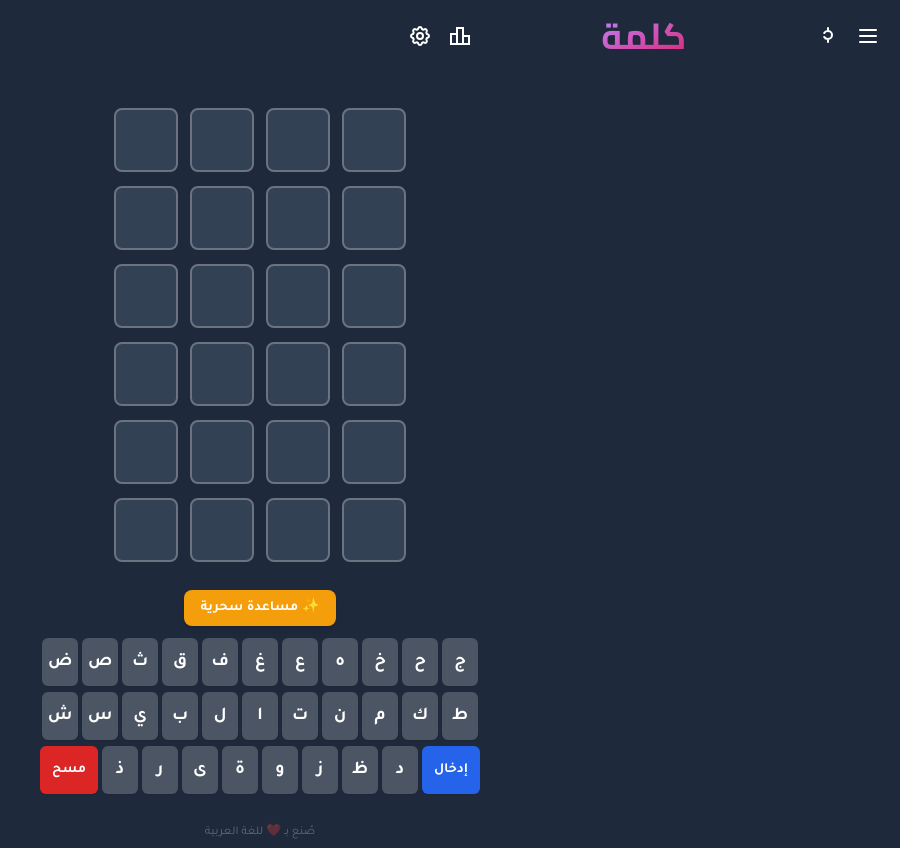
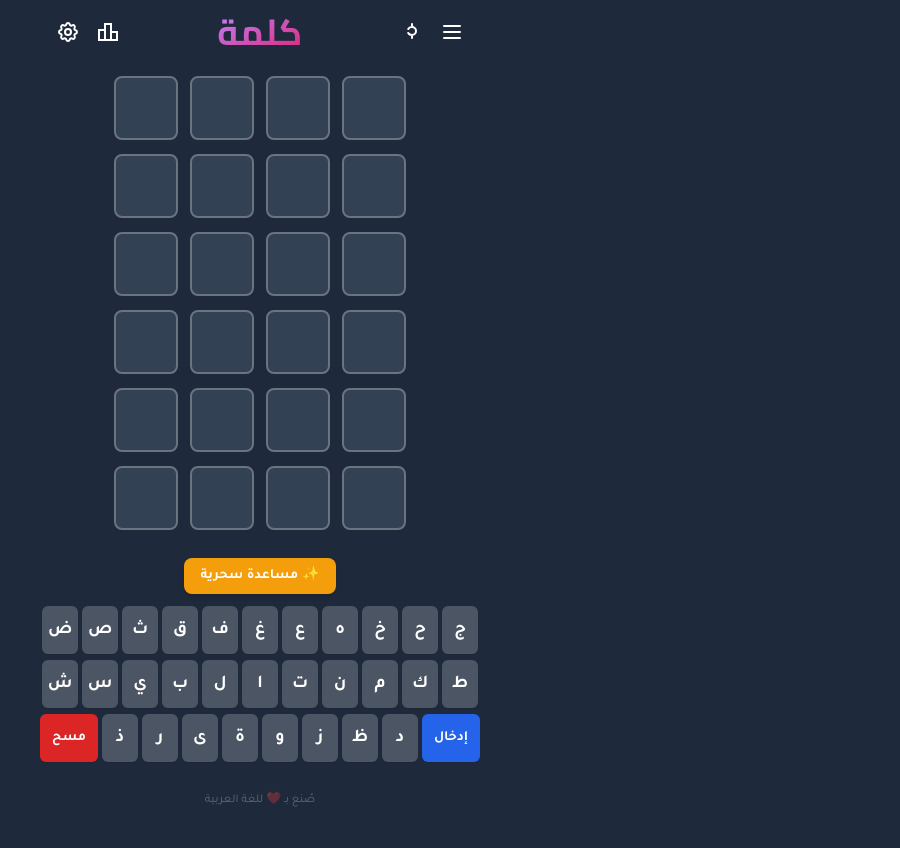
Before and after one commit to kaledh4/GAME_WORD, a React (Create React App) app: page / in a window 1280 px wide. Shown: the whole page, without its empty margins (380-1280 px from the left). After the commit the page ends 816 px from the top, so only its background shows below. Built offline with nearby package versions, Linux system fonts and the light colour scheme.

Commit message:
Align header with game board (max-w-md, centered)

```diff
--- a/src/components/Header.tsx
+++ b/src/components/Header.tsx
@@ -7,7 +7,7 @@ interface Props {
 
 const Header = ({ closeModal, setCloseModal }: Props) => {
   return (
-    <header className="flex items-center justify-between w-full max-w-lg px-4 py-4 mb-6" dir="rtl">
+    <header className="flex items-center justify-between w-full max-w-md mx-auto px-4 py-3" dir="rtl">
       <div className="flex gap-2">
         <button
           className="p-1 rounded hover:bg-white/10 transition-colors text-white"
```
